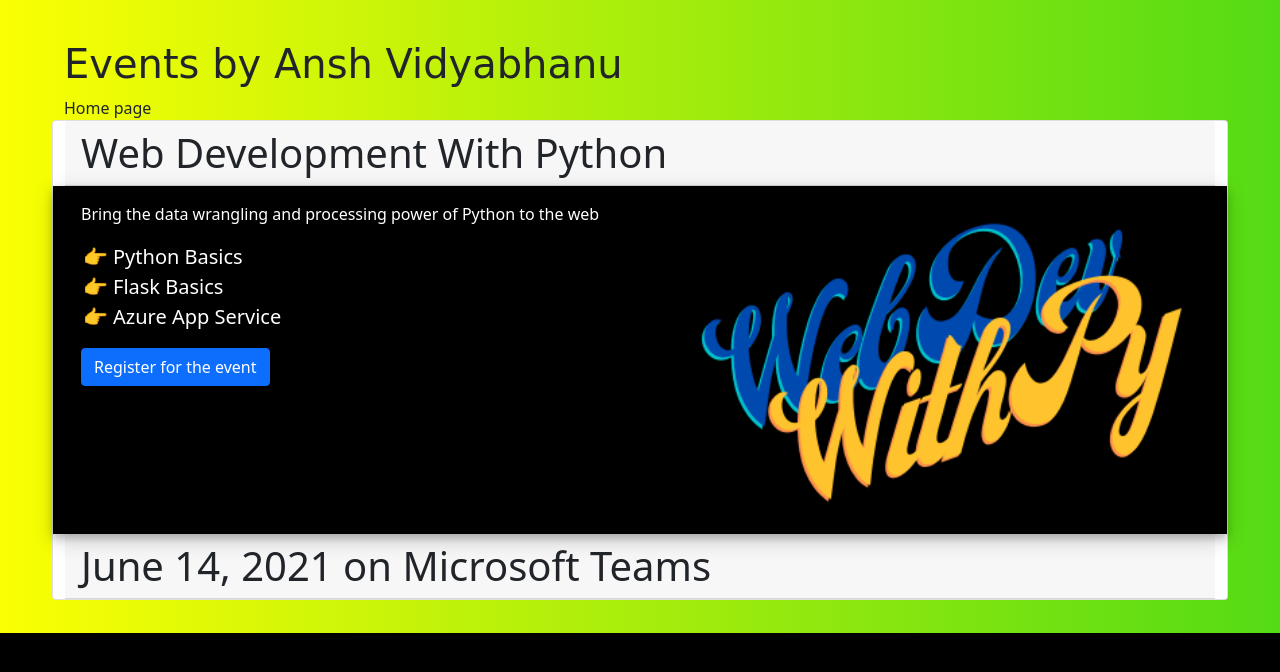
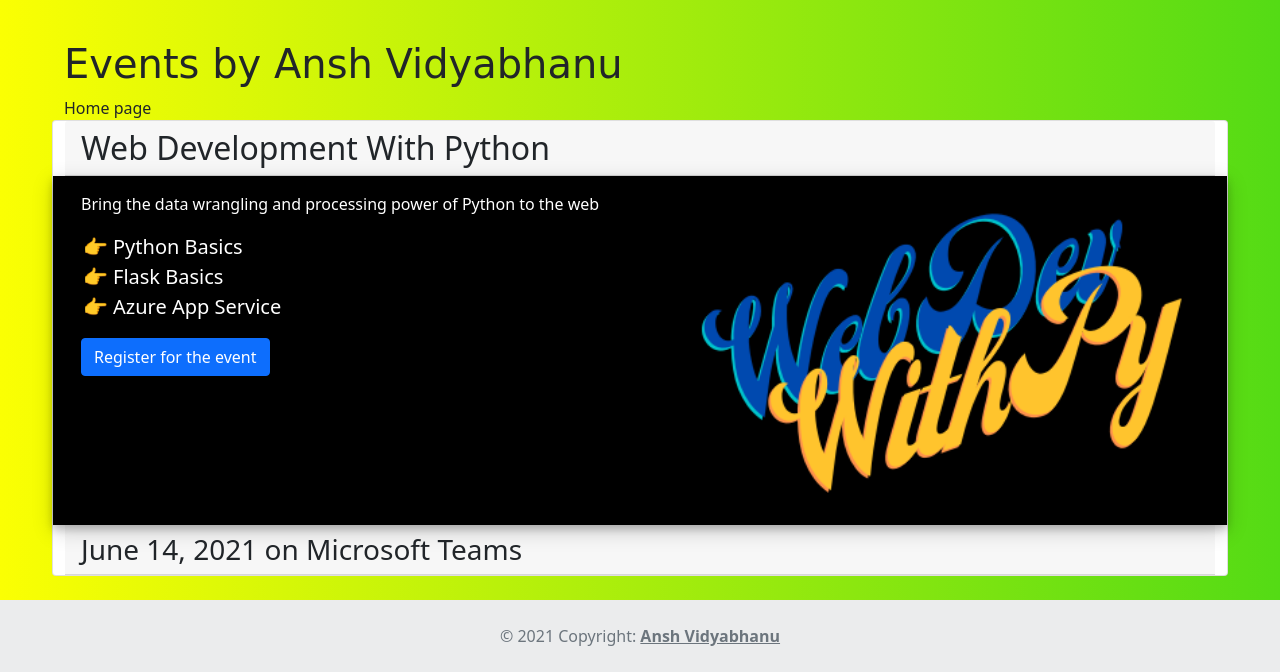
Before and after one commit to 26ANSH/Flask-Form-Website, a Python web app: template website/templates/index.html in a window 1280 px wide. Shown: the part 167-839 px from the top of the page. Before the commit the page ends 800 px from the top, so only its background shows below. Run offline with Jinja, Linux system fonts and the light colour scheme; the template is opened without the code that fills it, so the values that code supplies are empty; some libraries are stand-ins or nearby versions; some web fonts are replaced.

Commit message:
added footer support

```diff
--- a/website/templates/connect.html
+++ b/website/templates/connect.html
@@ -1,5 +1,5 @@
 {% extends "template.html" %}{% block title %}<h1 class="head">Lets Connect With Each Other</h1>{% endblock %}
-{% block alert %} <div class="alert alert-warning alert-dismissible fade show" role="alert"><strong>Finally !!!</strong>
+{% block alert %} <div class="alert alert-danger alert-dismissible fade show" role="alert"><strong>Finally !!!</strong>
     Lets connect and grow together!<button type="button" class="close" data-dismiss="alert" aria-label="Close"><span
             aria-hidden="true">&times;</span></button></div> {% endblock %}
 
--- a/website/templates/index.html
+++ b/website/templates/index.html
@@ -1,7 +1,7 @@
 {% extends "template.html" %}{% block title %}Home page{% endblock %}
 {% block alert %}
-<div class="alert alert-primary alert-dismissible fade show" role="alert">
-  <strong>Welcome to Home</strong> Greetings From Ansh Vidyabhanu
+<div class="alert alert-danger alert-dismissible fade show" role="alert">
+  <strong>Greetings From Ansh Vidyabhanu</strong>
   <button type="button" class="close" data-dismiss="alert" aria-label="Close">
     <span aria-hidden="true">&times;</span>
   </button>
@@ -12,7 +12,7 @@
 {% block content %}
 <div class="row ">
   <div class="card">
-    <h1 class="card-header">Web Development With Python</h1>
+    <h2 class="card-header">Web Development With Python</h2>
     <div class="row card-body">
       <div class="col-sm-6">
         <p class="card-text">
@@ -27,7 +27,7 @@
       </div>
       <img class="col-sm-6 img-fluid" src="{{ url_for('static', filename='images/logo.png')}}" alt="sans" id="logo"/>
     </div>
-    <h1 class="card-header">June 14, 2021 on Microsoft Teams</h1>
+    <h3 class="card-header">June 14, 2021 on Microsoft Teams</h3>
   </div>
 </div>
 {% endblock %}
--- a/website/templates/register.html
+++ b/website/templates/register.html
@@ -1,6 +1,6 @@
 {% extends "template.html" %}{% block title %}Registeration Page{% endblock %}
 {% block alert %}
-<div class="alert alert-success alert-dismissible fade show" role="alert">
+<div class="alert alert-danger alert-dismissible fade show" role="alert">
     <strong>Registered Sucessfully</strong> See you at the Event
     <button type="button" class="close" data-dismiss="alert" aria-label="Close">
       <span aria-hidden="true">&times;</span>
--- a/website/templates/template.html
+++ b/website/templates/template.html
@@ -1,5 +1,7 @@
 <!doctype html>
 <html lang="en">
+
+<!-- Header - Scripts -->
 
 <head>
     <!-- Required meta tags -->
@@ -46,6 +48,7 @@
 
 <body>
 
+    <!-- Navbar -->
     <nav class="navbar navbar-expand-md navbar-dark" id="nav">
         <div class="container">
             <img class="navbar-brand" src="https://studentambassadors.microsoft.com/Assets/Badge/LevelAlpha.png"
@@ -72,14 +75,26 @@
         </div>
     </nav>
 
-
+    <!-- Alerts if any -->
     {% block alert %} {% endblock %}
 
+    <!-- Main - Body -->
     <div class="container-fluid" id="main-body">
         <h1 id="head">Events by Ansh Vidyabhanu</h1>
         {% block title %}{% endblock %}
         {% block content %}{% endblock %}
     </div>
+
+    <br>
+
+    <!-- Footer -->
+    <footer class="text-center text-lg-start bg-light text-muted">
+        <div class="text-center p-4" style="background-color: rgba(0, 0, 0, 0.05);">
+            © 2021 Copyright:
+            <a class="text-reset fw-bold" target="_blank" href="http://www.whoisansh.tech">Ansh Vidyabhanu</a>
+        </div>
+        <!-- Copyright -->
+    </footer>
 </body>
 
 </html>
```
